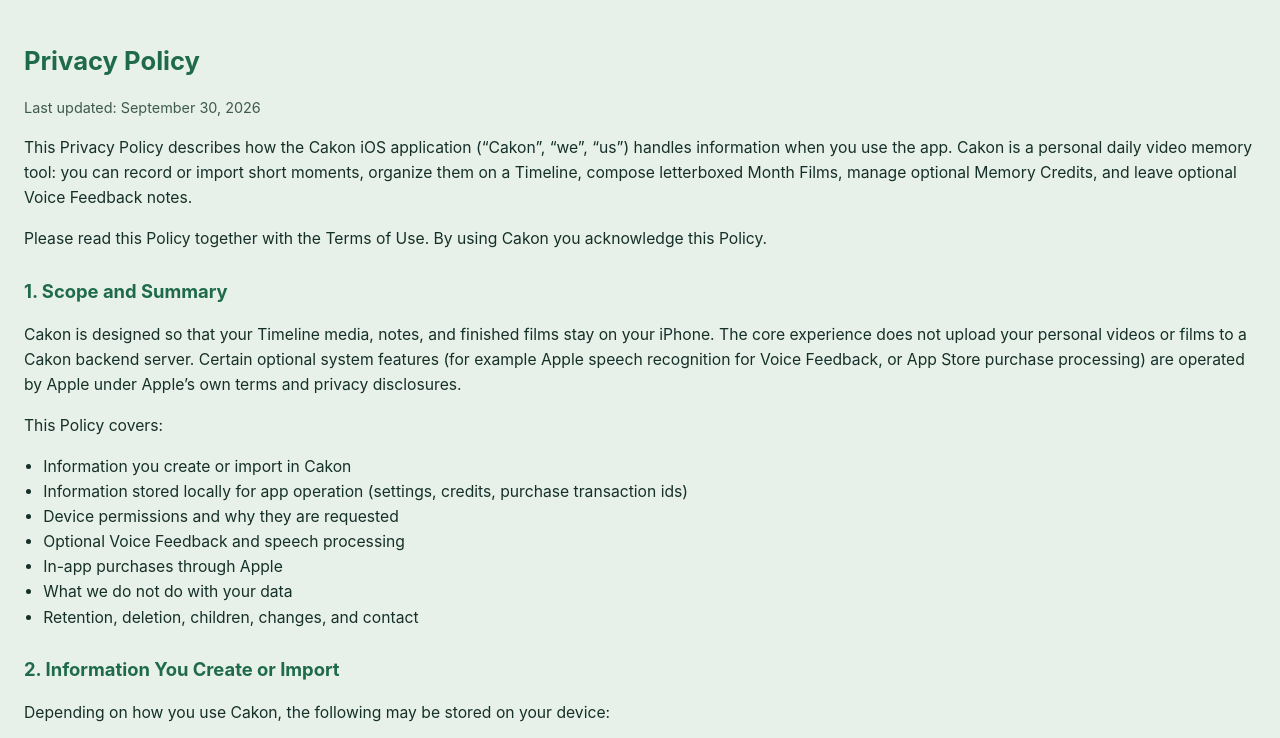
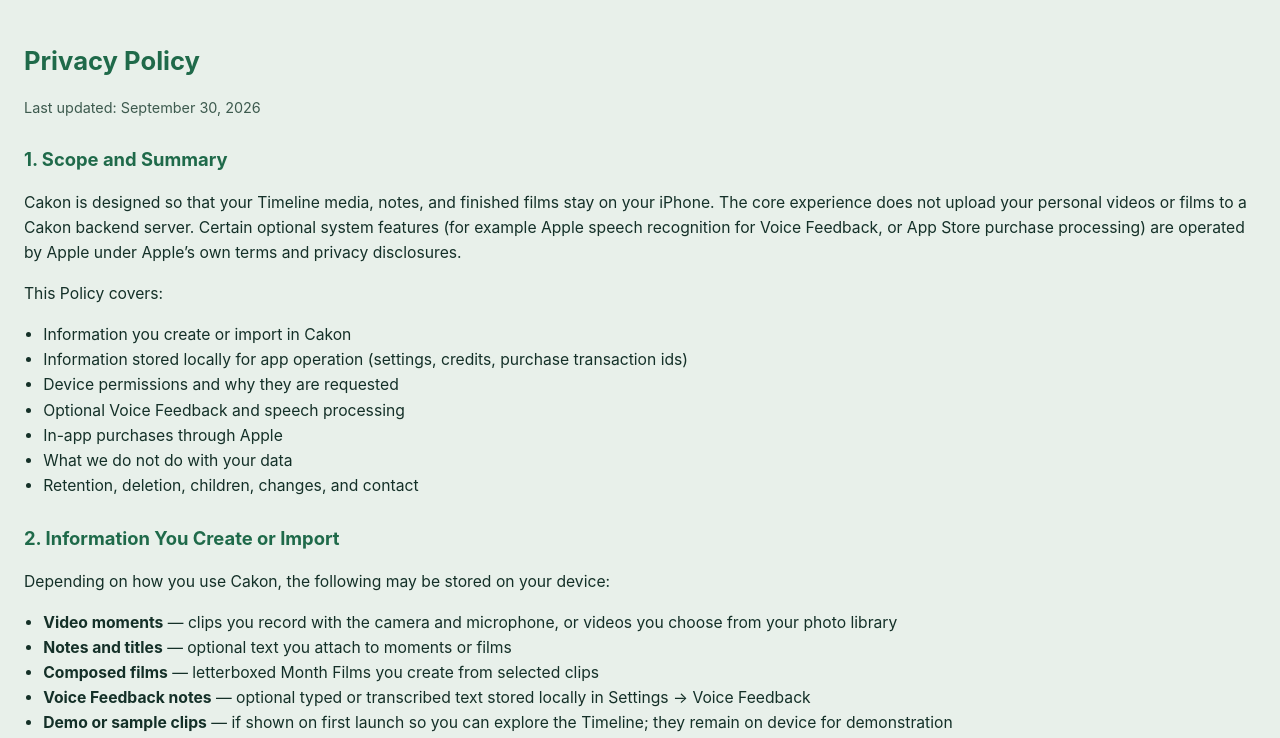
Before and after one commit to xiaoyou927/cakon-legal, a plain HTML site: page privacy.html in a window 1280 px wide. Shown: the top 738 px of the page. Drawn offline with Linux system fonts and the light colour scheme.

Commit message:
Remove intro preamble from privacy and terms

```diff
--- a/privacy.html
+++ b/privacy.html
@@ -18,8 +18,6 @@
 <body>
   <h1>Privacy Policy</h1>
   <p class="meta">Last updated: September 30, 2026</p>
-  <p>This Privacy Policy describes how the Cakon iOS application (“Cakon”, “we”, “us”) handles information when you use the app. Cakon is a personal daily video memory tool: you can record or import short moments, organize them on a Timeline, compose letterboxed Month Films, manage optional Memory Credits, and leave optional Voice Feedback notes.</p>
-  <p>Please read this Policy together with the Terms of Use. By using Cakon you acknowledge this Policy.</p>
 
   <h2>1. Scope and Summary</h2>
   <p>Cakon is designed so that your Timeline media, notes, and finished films stay on your iPhone. The core experience does not upload your personal videos or films to a Cakon backend server. Certain optional system features (for example Apple speech recognition for Voice Feedback, or App Store purchase processing) are operated by Apple under Apple’s own terms and privacy disclosures.</p>
```
Also changed, not shown: terms.html (+0 -2 lines).
